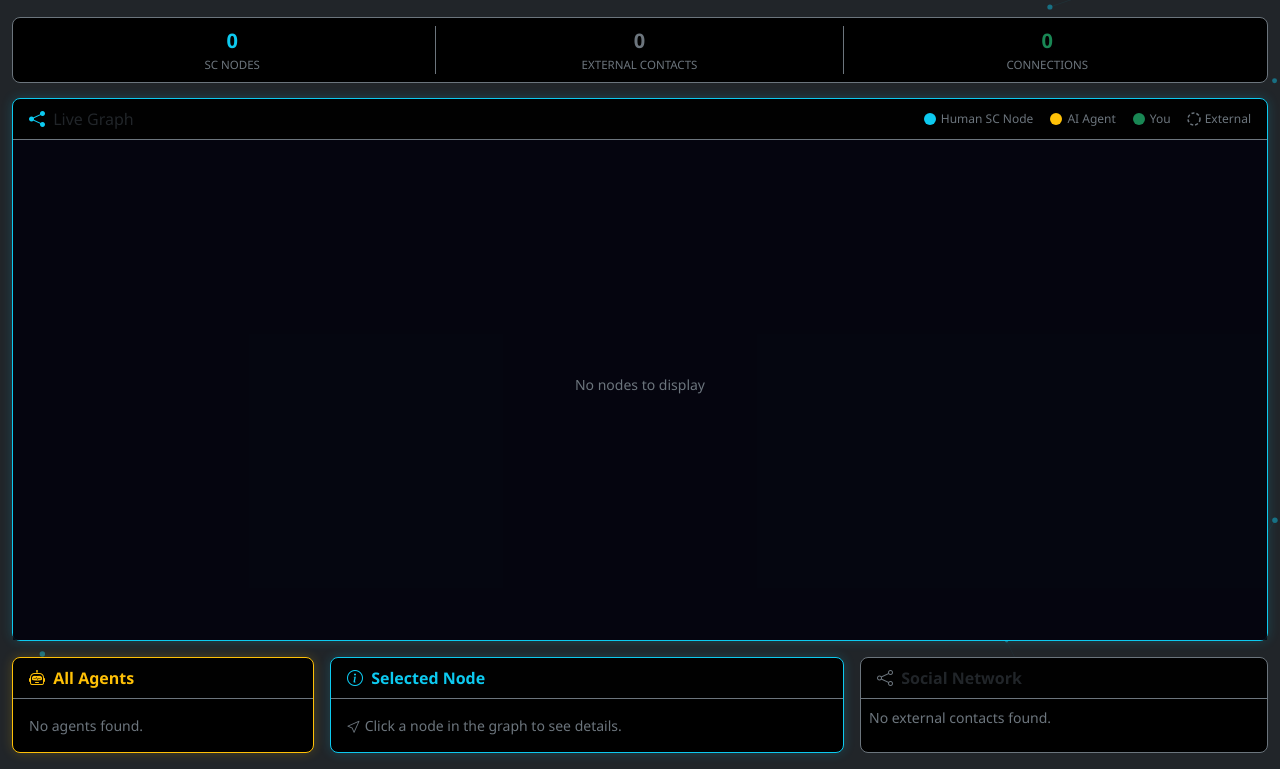
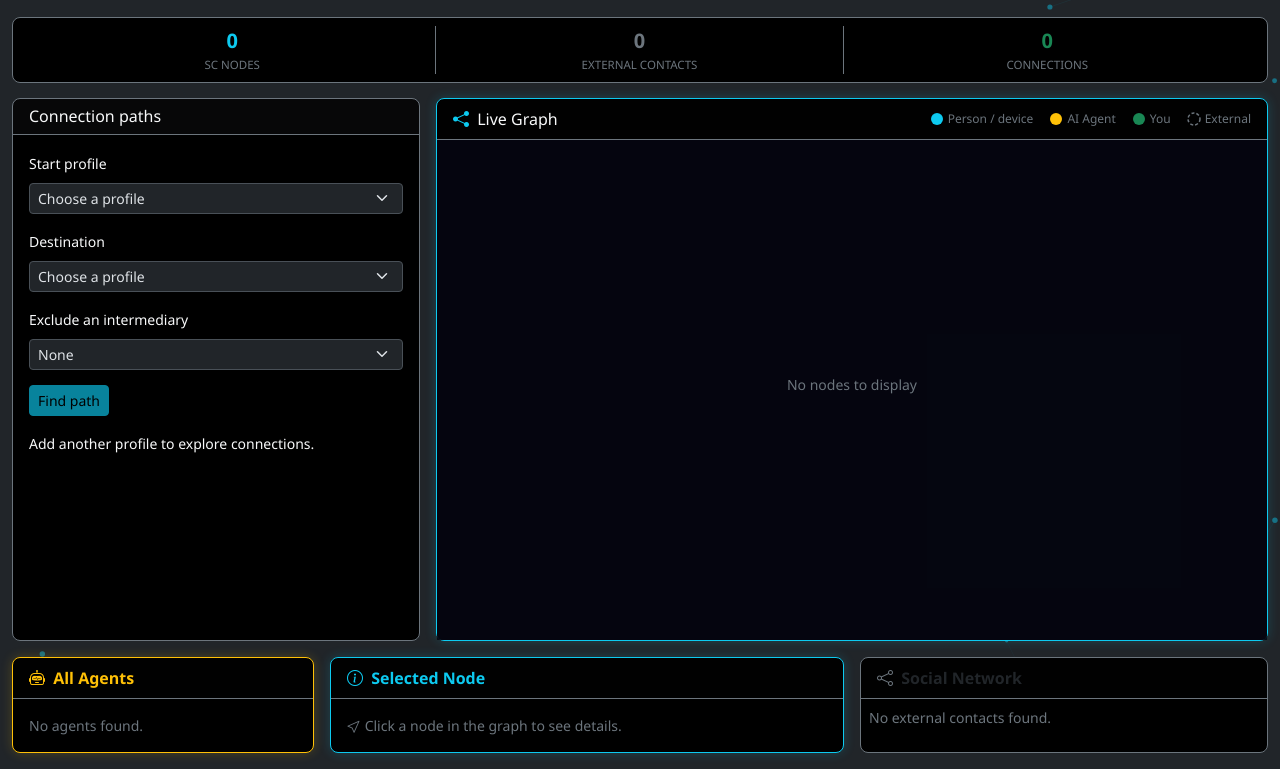
Before and after one commit to jameskrice7/SocialChain, a Flask app: template socialchain/api/templates/network.html in a window 1280 px wide. Shown: the part 65-834 px from the top of the page. Run offline with Flask 3, Linux system fonts and the light colour scheme; the template is opened without the code that fills it: most values are stand-ins (such as "Sample title", 1, 10 or a date in 2020); data that the repository does not hold is empty; some libraries are stand-ins or nearby versions.

Commit message:
Add a connection path explorer with intermediary exclusions

```diff
--- a/socialchain/api/routes/social.py
+++ b/socialchain/api/routes/social.py
@@ -32,6 +32,23 @@ def create_profile():
 def get_network_map():
     state = current_app.app_state
     return jsonify({"map": state.network_map.visualize()}), 200
+
+
+@social_bp.get("/api/social/paths")
+def connection_path():
+    source = request.args.get("source")
+    target = request.args.get("target")
+    if not source or not target:
+        return jsonify(error="Provide both source and target profile DIDs"), 400
+    try:
+        result = current_app.app_state.network_map.connection_path(
+            source, target, request.args.get("avoid") or None
+        )
+    except KeyError as exc:
+        return jsonify(error="Profile not found", did=exc.args[0]), 404
+    except ValueError as exc:
+        return jsonify(error=str(exc)), 400
+    return jsonify(result)
 
 
 @social_bp.route("/api/social/requests", methods=["POST"])
--- /dev/null
+++ b/socialchain/api/static/js/connection-paths.js
@@ -0,0 +1,168 @@
+'use strict';
+
+class ConnectionPaths {
+    constructor(userDid, showGlobal) {
+        this.userDid = userDid;
+        this.showGlobal = showGlobal;
+        this.source = document.getElementById('path-source');
+        this.target = document.getElementById('path-target');
+        this.avoid = document.getElementById('path-avoid');
+        this.submit = document.getElementById('path-submit');
+        this.reset = document.getElementById('path-clear');
+        this.status = document.getElementById('path-status');
+        this.results = document.getElementById('path-results');
+        this.names = new Map();
+        this.request = 0;
+        this.result = null;
+        this.initialTarget = new URLSearchParams(location.search).get('target');
+        document.getElementById('path-form').addEventListener('submit', event => {
+            event.preventDefault();
+            this.showGlobal();
+            this.find();
+        });
+        for (const field of [this.source, this.target, this.avoid]) {
+            field.addEventListener('change', () => {
+                this.clear();
+                this.updateAvailability();
+            });
+        }
+        this.reset.addEventListener('click', () => this.clear());
+    }
+
+    updateProfiles(profiles) {
+        const entries = profiles.map(p => [p.did, p.display_name || p.did])
+            .sort((a, b) => a[1].localeCompare(b[1]) || a[0].localeCompare(b[0]));
+        const signature = JSON.stringify(entries);
+        const linked = this.initialTarget;
+        this.initialTarget = null;
+        if (this.profileSignature !== signature) {
+            const saved = [this.source.value || this.userDid, linked || this.target.value, this.avoid.value];
+            this.names = new Map(entries);
+            const counts = new Map();
+            for (const [, name] of entries) counts.set(name, (counts.get(name) || 0) + 1);
+            for (const [index, field] of [this.source, this.target, this.avoid].entries()) {
+                field.replaceChildren(new Option(index === 2 ? 'None' : 'Choose a profile', ''));
+                for (const [did, name] of entries) {
+                    const label = counts.get(name) > 1 ? name + ' · ' + did : name;
+                    field.add(new Option(label, did));
+                }
+                field.value = this.names.has(saved[index]) ? saved[index] : '';
+            }
+            this.profileSignature = signature;
+        }
+        const oldAvoid = this.avoid.value;
+        this.updateAvailability();
+        if (linked && !this.names.has(linked)) {
+            this.clear('Destination profile is unavailable.');
+        } else if (this.result && (!this.source.value || !this.target.value ||
+                                   oldAvoid !== this.avoid.value || this.result.avoid !== (this.avoid.value || null))) {
+            this.clear('A selected profile is unavailable. Choose another path.');
+        } else if ((linked || this.result) && !this.submit.disabled) {
+            this.find();
+        } else if (!this.source.value || !this.target.value) {
+            this.status.textContent = entries.length < 2
+                ? 'Add another profile to explore connections.' : 'Choose a start and destination.';
+        }
+    }
+
+    updateAvailability() {
+        for (const option of this.avoid.options) {
+            option.disabled = !!option.value && [this.source.value, this.target.value].includes(option.value);
+        }
+        if (this.avoid.selectedOptions[0]?.disabled) this.avoid.value = '';
+        this.submit.disabled = !this.source.value || !this.target.value;
+    }
+
+    clear(message = '') {
+        ++this.request;
+        this.result = null;
+        this.results.replaceChildren();
+        this.status.textContent = message;
+        this.reset.hidden = true;
+        this.highlight();
+    }
+
+    unavailable() {
+        this.clear('Could not refresh the network. Use Refresh to try again.');
+    }
+
+    async find() {
+        const id = ++this.request;
+        const params = new URLSearchParams({source: this.source.value, target: this.target.value});
+        if (this.avoid.value) params.set('avoid', this.avoid.value);
+        if (!this.result) this.status.textContent = 'Finding a connection path…';
+        this.reset.hidden = false;
+        try {
+            const response = await fetch('/api/social/paths?' + params);
+            const result = await response.json();
+            if (id !== this.request) return;
+            if (!response.ok) throw new Error(result.error || 'Could not find a path.');
+            this.result = result;
+            this.render();
+            this.highlight();
+        } catch (error) {
+            if (id === this.request) this.clear(error.message);
+        }
+    }
+
+    render() {
+        const {baseline, scenario, avoid} = this.result;
+        const names = this.names;
+        const describe = route => route.hops === null ? 'No connection path'
+            : route.hops === 0 ? 'Same profile · 0 hops' : route.hops + (route.hops === 1 ? ' hop' : ' hops');
+        this.status.textContent = scenario ? 'Comparing routes with and without ' + names.get(avoid) + '.'
+                                          : describe(baseline);
+        this.results.replaceChildren();
+        const addRoute = (route, title) => {
+            if (title) {
+                const heading = document.createElement('div');
+                heading.className = 'fw-semibold mt-3';
+                heading.textContent = title + ' · ' + describe(route);
+                this.results.append(heading);
+            }
+            if (!route.path.length) return;
+            const list = document.createElement('ol');
+            list.className = 'mt-2 mb-2';
+            for (const did of route.path) {
+                const item = document.createElement('li');
+                const link = document.createElement('a');
+                link.href = '/profile/' + encodeURIComponent(did);
+                link.textContent = names.get(did) || did;
+                link.title = did;
+                item.append(link);
+                list.append(item);
+            }
+            this.results.append(list);
+        };
+        addRoute(baseline, scenario ? 'Original path' : '');
+        if (scenario) addRoute(scenario, 'With exclusion');
+        const reach = document.createElement('p');
+        reach.className = 'text-secondary mt-2 mb-0';
+        reach.textContent = 'Other profiles reachable from the start: ' + baseline.reachable_profiles +
+            (scenario ? ' → ' + scenario.reachable_profiles : '');
+        this.results.append(reach);
+        if (scenario && baseline.path.length) {
+            const legend = document.createElement('p');
+            legend.className = 'text-secondary mb-0';
+            legend.textContent = scenario.path.length
+                ? 'Gold shows the path with the exclusion. Dashes mark original-only links.'
+                : 'Dashes mark the original path.';
+            this.results.append(legend);
+        }
+    }
+
+    highlight() {
+        const result = this.result;
+        const path = result ? (result.scenario || result.baseline).path : [];
+        const order = new Map(path.map((did, i) => [did, i]));
+        const original = new Map((result?.scenario ? result.baseline.path : []).map((did, i) => [did, i]));
+        const joins = (edge, positions) =>
+            Math.abs(positions.get(edge.source.did) - positions.get(edge.target.did)) === 1;
+        d3.selectAll('#network-svg .network-edge')
+            .classed('path-original', edge => joins(edge, original))
+            .classed('path-selected', edge => joins(edge, order));
+        d3.selectAll('#network-svg .network-node')
+            .classed('path-member', node => order.has(node.did))
+            .classed('path-excluded', node => node.did === result?.avoid);
+    }
+}
--- a/socialchain/api/templates/network.html
+++ b/socialchain/api/templates/network.html
@@ -11,7 +11,7 @@
                 <i class="bi bi-diagram-3 text-info"></i> Network Visualization
             </h4>
             <p class="text-secondary mb-0 small">
-                Node: <code class="text-warning">{{ user_did }}</code>
+                Node: <code class="text-warning text-break">{{ user_did }}</code>
             </p>
         </div>
         <div class="d-flex align-items-center gap-2">
@@ -52,16 +52,38 @@
         </div>
     </div>
 
+    <div class="col-12 col-xl-4">
+        <section class="card bg-black text-light border-secondary h-100" aria-labelledby="path-heading" data-bs-theme="dark">
+            <h5 class="card-header border-secondary fs-6 mb-0" id="path-heading">Connection paths</h5>
+            <div class="card-body">
+                <form id="path-form">
+                    <label class="form-label small" for="path-source">Start profile</label>
+                    <select id="path-source" class="form-select form-select-sm mb-3" required></select>
+                    <label class="form-label small" for="path-target">Destination</label>
+                    <select id="path-target" class="form-select form-select-sm mb-3" required></select>
+                    <label class="form-label small" for="path-avoid">Exclude an intermediary</label>
+                    <select id="path-avoid" class="form-select form-select-sm mb-3"></select>
+                    <div class="d-flex gap-2">
+                        <button id="path-submit" class="btn btn-sm btn-info" disabled>Find path</button>
+                        <button id="path-clear" type="button" class="btn btn-sm btn-outline-secondary" hidden>Clear result</button>
+                    </div>
+                </form>
+                <div class="mt-3 small" id="path-status" role="status"></div>
+                <div id="path-results" class="small"></div>
+            </div>
+        </section>
+    </div>
+
     <!-- ── Network Graph ── -->
-    <div class="col-12">
+    <div class="col-12 col-xl-8">
         <div class="card bg-black border-info">
             <div class="card-header border-secondary d-flex align-items-center justify-content-between">
-                <span><i class="bi bi-share-fill text-info me-1"></i> Live Graph</span>
+                <span class="text-light"><i class="bi bi-share-fill text-info me-1"></i> Live Graph</span>
                 <!-- Legend -->
                 <div class="d-flex align-items-center gap-3 flex-wrap" style="font-size:0.75rem;">
                     <span class="d-flex align-items-center gap-1">
                         <svg width="14" height="14"><circle cx="7" cy="7" r="6" fill="#0dcaf0"/></svg>
-                        <span class="text-secondary">Human SC Node</span>
+                        <span class="text-secondary">Person / device</span>
                     </span>
                     <span class="d-flex align-items-center gap-1">
                         <svg width="14" height="14"><circle cx="7" cy="7" r="6" fill="#ffc107"/></svg>
@@ -138,6 +160,13 @@
 </div><!-- /row -->
 
 <style>
+#network-svg .path-original { stroke: #adb5bd; stroke-width: 3; stroke-dasharray: 5 4; }
+#network-svg .path-selected { stroke: #ffc107; stroke-width: 4; stroke-opacity: 1; stroke-dasharray: none; }
+#network-svg .path-member circle:not(.sc-pulse-ring) { stroke: #fff3bf; stroke-width: 3; }
+#network-svg .path-excluded { opacity: .35; }
+#path-results { max-height: 22rem; overflow-y: auto; }
+#path-results ol { padding-left: 1.3rem; overflow-wrap: anywhere; }
+#path-results a { color: #8ce4f4; }
 /* Toggle buttons */
 .sc-toggle-btn {
     background: transparent;
@@ -203,18 +232,22 @@
 {% endblock %}
 
 {% block scripts %}
-<script src="https://cdn.jsdelivr.net/npm/d3@7/dist/d3.min.js"></script>
+<script src="{{ url_for('static', filename='js/connection-paths.js') }}"></script>
 <script>
-const USER_DID = "{{ user_did }}";
-const USERNAME = "{{ username }}";
+const USER_DID = {{ user_did | tojson }};
+const paths = new ConnectionPaths(USER_DID, () => {
+    if (currentView !== 'global') setView('global');
+});
 
 let currentView = 'global';
 let allProfiles  = [];
-let networkMap   = { nodes: [], links: [] };
+let networkLinks = [];
+let networkRequest = 0;
 let simulation   = null;
 
 /* ─── View toggle ─────────────────────────────────────────────── */
 function setView(view) {
+    if (view === 'my') paths.clear();
     currentView = view;
     document.getElementById('btn-global').classList.toggle('active', view === 'global');
     document.getElementById('btn-my').classList.toggle('active',     view === 'my');
@@ -223,6 +256,7 @@ function setView(view) {
 
 /* ─── Data loading ─────────────────────────────────────────────── */
 async function loadNetwork() {
+    const requestId = ++networkRequest;
     const icon = document.getElementById('refresh-icon');
     icon.classList.add('spin');  // optional CSS spin class
 
@@ -232,18 +266,22 @@ async function loadNetwork() {
             fetch('/api/social/map')
         ]);
 
-        if (profRes.ok)  { const d = await profRes.json(); allProfiles = d.profiles || []; }
-        if (mapRes.ok)   { const d = await mapRes.json();  networkMap  = d.map       || { nodes: [], links: [] }; }
+        if (!profRes.ok || !mapRes.ok) throw new Error('Network unavailable');
+        const [{profiles}, {map}] = await Promise.all([profRes.json(), mapRes.json()]);
+        if (requestId !== networkRequest) return;
+        allProfiles = profiles;
+        networkLinks = Object.entries(map).flatMap(([source, neighbors]) =>
+            neighbors.filter(target => source <= target).map(target => ({source, target})));
+        renderNetwork();
+        renderAgentsList();
+        renderSocialSidebar();
+        updateStats();
+        paths.updateProfiles(profiles);
     } catch (e) {
-        console.warn('Network load error:', e);
+        if (requestId === networkRequest) paths.unavailable();
     } finally {
-        icon.classList.remove('spin');
+        if (requestId === networkRequest) icon.classList.remove('spin');
     }
-
-    renderNetwork();
-    renderAgentsList();
-    renderSocialSidebar();
-    updateStats();
 }
 
 /* ─── Stats bar ────────────────────────────────────────────────── */
@@ -256,7 +294,7 @@ function updateStats() {
         if (Array.isArray(ext)) extCount += ext.length;
     });
 
-    const connCount = (networkMap.links || []).length;
+    const connCount = networkLinks.length;
 
     document.getElementById('stat-sc-nodes').textContent     = scNodes;
     document.getElementById('stat-ext-contacts').textContent = extCount;
@@ -266,6 +304,7 @@ function updateStats() {
 /* ─── D3 Network render ─────────────────────────────────────────── */
 function renderNetwork() {
     const svg = d3.select('#network-svg');
+    if (simulation) simulation.stop();
     svg.selectAll('*').remove();
 
     const el     = document.getElementById('network-svg');
@@ -275,13 +314,12 @@ function renderNetwork() {
     svg.attr('viewBox', `0 0 ${width} ${height}`);
 
     /* Build node list */
-    let nodes = (networkMap.nodes || []).map(n => ({
-        ...n,
-        type: n.did === USER_DID ? 'self'
-            : (n.is_agent ? 'agent' : 'human')
+    let nodes = allProfiles.map(p => ({
+        ...p, id: p.did, username: p.display_name,
+        type: p.did === USER_DID ? 'self' : p.device_type
     }));
 
-    let links = (networkMap.links || []).map(l => ({ ...l }));
+    let links = networkLinks.map(l => ({ ...l }));
 
     /* Add external contact nodes for global view */
     if (currentView === 'global') {
@@ -345,18 +383,7 @@ function renderNetwork() {
         target: typeof l.target === 'object' ? l.target.id : l.target
     }));
 
-    /* Defs for arrow */
-    const defs = svg.append('defs');
-    defs.append('marker')
-        .attr('id', 'arrow')
-        .attr('viewBox', '0 -4 8 8')
-        .attr('refX', 22).attr('refY', 0)
-        .attr('markerWidth', 6).attr('markerHeight', 6)
-        .attr('orient', 'auto')
-        .append('path').attr('d', 'M0,-4L8,0L0,4').attr('fill', '#0dcaf060');
-
     /* Simulation */
-    if (simulation) simulation.stop();
     simulation = d3.forceSimulation(nodes)
         .force('link',   d3.forceLink(links)
             .id(d => d.did || d.id)
@@ -377,12 +404,13 @@ function renderNetwork() {
         .attr('stroke-width',     d => d.external ? 1 : 1.5)
         .attr('stroke-dasharray', d => d.external ? '5,3' : null)
         .attr('stroke-opacity',   0.7)
-        .attr('marker-end',       d => d.external ? null : 'url(#arrow)');
+        .attr('class', 'network-edge');
 
     /* Node groups */
     const tooltip = document.getElementById('sc-tooltip');
 
     const node = g.append('g').selectAll('g').data(nodes).join('g')
+        .attr('class', 'network-node')
         .style('cursor', 'pointer')
         .call(d3.drag()
             .on('start', (e, d) => {
@@ -456,6 +484,8 @@ function renderNetwork() {
         .attr('font-size', 12)
         .text('🤖');
 
+    paths.highlight();
+
     /* Tick */
     simulation.on('tick', () => {
         link
@@ -479,7 +509,7 @@ function storeNode(obj) {
 /* ─── Agents list ───────────────────────────────────────────────── */
 function renderAgentsList() {
     const el = document.getElementById('agents-list');
-    const agents = allProfiles.filter(p => p.is_agent);
+    const agents = allProfiles.filter(p => p.device_type === 'agent');
 
     if (!agents.length) {
         el.innerHTML = '<div class="p-3 text-secondary small">No agents found.</div>';
@@ -487,13 +517,13 @@ function renderAgentsList() {
     }
 
     el.innerHTML = agents.map(a => {
-        const key = storeNode({ did: a.did, username: a.username, type: 'agent', metadata: a.metadata || {} });
+        const key = storeNode({ did: a.did, username: a.display_name, type: 'agent', metadata: a.metadata || {} });
         return `
         <div class="list-group-item list-group-item-action bg-black border-secondary px-3 py-2"
              data-node-key="${escHtml(key)}" style="cursor:pointer;">
             <div class="d-flex align-items-center gap-2">
                 <i class="bi bi-robot text-warning"></i>
-                <span class="text-warning small fw-semibold">${escHtml(a.username || a.did)}</span>
+                <span class="text-warning small fw-semibold">${escHtml(a.display_name || a.did)}</span>
             </div>
             <div class="text-secondary" style="font-size:0.68rem;word-break:break-all;">
                 ${escHtml((a.did || '').slice(0, 36))}…
@@ -586,7 +616,7 @@ function renderSocialSidebar() {
         ext.forEach(contact => {
             const p = (contact.platform || 'other').toLowerCase();
             if (!byPlatform[p]) byPlatform[p] = [];
-            byPlatform[p].push({ ...contact, ownerDid: profile.did, ownerName: profile.username });
+            byPlatform[p].push({ ...contact, ownerDid: profile.did, ownerName: profile.display_name });
         });
     });
 
```
Also changed, not shown: socialchain/api/templates/profile.html (+8 -0 lines), socialchain/social/network_map.py (+67 -23 lines), tests/test_connection_paths.py (added, +68 -0 lines), README.md.
